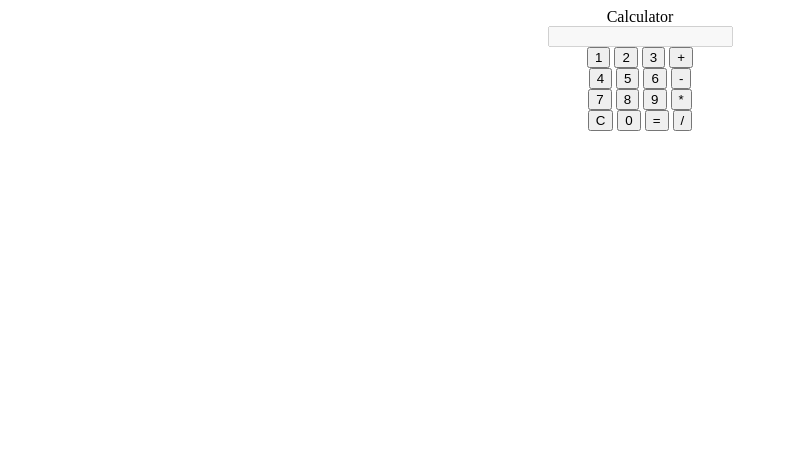
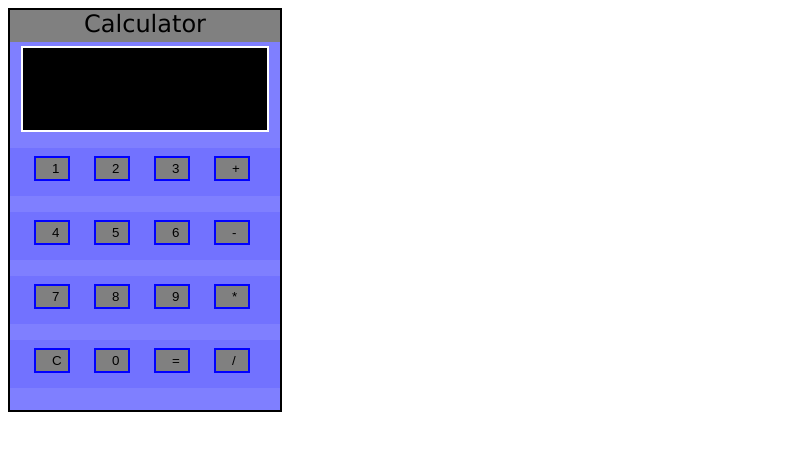
Before and after one commit to yogesh-sharma1729/calculator, a plain HTML site: page index.html in a window 1280 px wide. Shown: the whole page, without its empty margins (0-788 px from the left). Drawn offline with Linux system fonts and the light colour scheme.

Commit message:
Update style.css

```diff
--- a/style.css
+++ b/style.css
@@ -1,43 +1,48 @@
-<!DOCTYPE html>
-<html>
-<head>
-	<title>calculator</title>
-	<link rel="stylesheet" href="calcstyle.css">
-	<meta name="viewport" content="width=device-width, initial-scale=1.0">
-</head>
-<body align="center">
-<div class=main>
-    <div class=title>Calculator<div>
-	    <input type="text" id="display" class=output disabled>
-    <br>
-	<div class=row1>
-    <button class=r1c1 onclick="addToDisplay('1')">1</button>
-    <button class=r1c1 onclick="addToDisplay('2')">2</button>
-    <button class=r1c1 onclick="addToDisplay('3')">3</button>
-    <button class=r1c1 onclick="addToDisplay('+')">+</button>
-	</div>
-    <div class=row1>
-    <button class=r1c1 onclick="addToDisplay('4')">4</button>
-    <button  class=r1c1 onclick="addToDisplay('5')">5</button>
-    <button class=r1c1 onclick="addToDisplay('6')">6</button>
-    <button  class=r1c1 onclick="addToDisplay('-')">-</button>
-	</div>
-    <div class=row1>
-    <button  class=r1c1 onclick="addToDisplay('7')">7</button>
-    <button  class=r1c1 onclick="addToDisplay('8')">8</button>
-    <button class=r1c1 onclick="addToDisplay('9')">9</button>
-    <button class=r1c1 onclick="addToDisplay('*')">*</button>
-	</div>
-    <div class=row1>
-    <button class=r1c1 onclick="clearDisplay()">C</button>
-    <button class=r1c1 onclick="addToDisplay('0')">0</button>
-    <button class=r1c1 onclick="calculate()">=</button>
-    <button class=r1c1 onclick="addToDisplay('/')">/</button>
-    </div>
+.main{
+	color:black;
+	background-color:rgba(0,0,255,50%);
+	width:270px;
+	height:400px;
+	text-align: left;
+	border:2px solid black;
+	font-family:verdana;
 
+}
 
+.title{
+	color:black;
+	background-color:gray;
+	width:270px;
+	height:2rem;
+	text-align:center;
+	font-size:1.5rem;
+}
+.output
+{
+   color:white;
+	background-color:black;
+	width:240px;
+	height:5rem;
+	text-align: left;
+	border:2px solid white;
+	margin-top:0.5rem;
+}
+.row1{
+	color:white;
+	background-color:rgba(0,0,255,10%);
+	width:270px;
+	height:3rem;
+	text-align: left;
+	margin-top:1rem;
+	margin-left:0rem;
+}
+.r1c1{
+	float:left;
+	width:1.5rem;
+	background-color:gray;
+	margin-left:1.5rem;
+	margin-top:0.5rem;
+	padding:0.2rem 1rem;
+	border:2px solid blue;
 
-<script src="calcscript.js"></script>
-</body>
-
-</html>
+}
```
